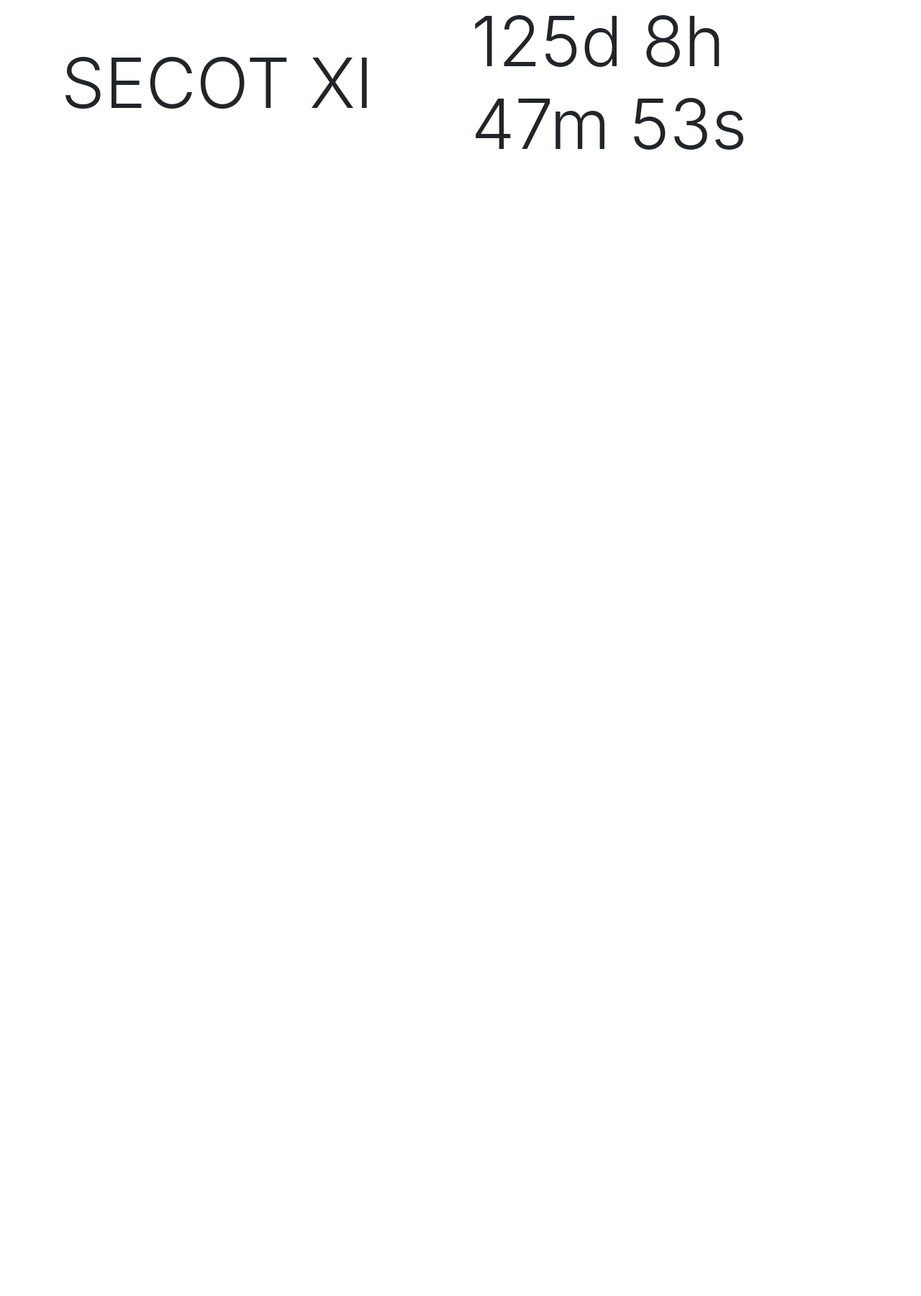
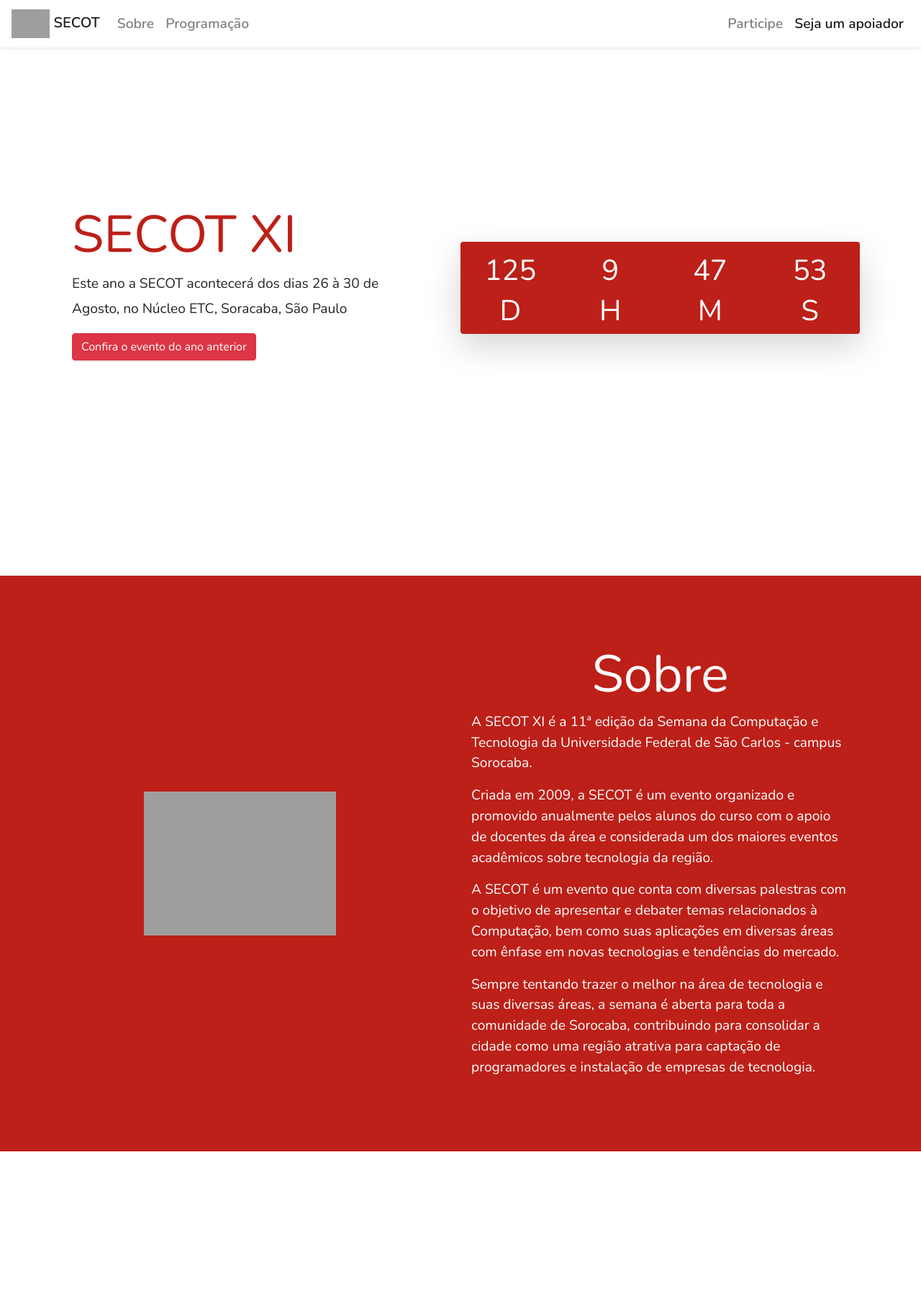
Before and after one commit to rabbit11/secot-landing-page, a PHP site: page / in a window 1280 px wide. Shown: the top 1801 px of the page at 72% size. Before the commit the page ends 208 px from the top, so only its background shows below. Run offline with PHP 8.4, Linux system fonts and the light colour scheme; some libraries are stand-ins or nearby versions; grey boxes are pictures that could not be loaded.

Commit message:
bringing changes from gitlab

```diff
--- /dev/null
+++ b/animation.js
@@ -0,0 +1,9 @@
+anime({
+    targets: '.line-drawing-demo .lines path',
+    strokeDashoffset: [anime.setDashoffset, 0],
+    easing: 'easeInOutSine',
+    duration: 1500,
+    delay: function (el, i) { return i * 250 },
+    direction: 'alternate',
+    loop: true
+});
--- a/index.html
+++ b/index.html
@@ -8,26 +8,179 @@
     <link href="https://fonts.googleapis.com/css?family=Nunito:400,600,700,900" rel="stylesheet">
     <!-- Bootstrap CSS -->
     <link rel="stylesheet" href="https://stackpath.bootstrapcdn.com/bootstrap/4.3.1/css/bootstrap.min.css" integrity="sha384-ggOyR0iXCbMQv3Xipma34MD+dH/1fQ784/j6cY/iJTQUOhcWr7x9JvoRxT2MZw1T" crossorigin="anonymous">
+    <link rel="stylesheet" href="https://use.fontawesome.com/releases/v5.8.1/css/all.css" integrity="sha384-50oBUHEmvpQ+1lW4y57PTFmhCaXp0ML5d60M1M7uH2+nqUivzIebhndOJK28anvf" crossorigin="anonymous">
+    <link rel="stylesheet" href="styles.css">
   </head>
-  <body>
+  <body data-spy="scroll" data-target="#mainNavbar">
+    <section class="top-bar">
+      <nav id="mainNavbar" class="navbar navbar-expand-lg navbar-light fixed-top shadow-sm">
+        <!-- <div class="container"> -->
+          <a class="navbar-brand" href="#"> <img src="https://secot.com.br/img/logo_round.png" alt=""> SECOT</a>
+          <button class="navbar-toggler" type="button" data-toggle="collapse" data-target="#navbarSupportedContent"
+          aria-controls="navbarSupportedContent" aria-expanded="false" aria-label="Toggle navigation">
+          <span class="navbar-toggler-icon"></span>
+          </button>
 
-    <section class="banner">
+          <div class="collapse navbar-collapse" id="navbarSupportedContent">
+            <ul class="navbar-nav mr-auto">
+              <li class="nav-item">
+                <a class="nav-link" href="#sobre">Sobre<span class="sr-only"></span></a>
+              </li>
+              <li class="nav-item">
+                <a class="nav-link" href="#programacao">Programação<span class="sr-only"></span></a>
+              </li>
+            </ul>
+            <ul class="navbar-nav">
+              <li class="nav-item">
+                <a class="nav-link" href="#participe">Participe</a>
+              </li>
+              <li class="nav-item">
+                <a class="nav-link" href="#apoiadores">Seja um apoiador</a>
+              </li>
+            </ul>
+          </div>
+
+        <!-- </div> -->
+      </nav>
+    </section>
+
+    <section id="banner" class="d-flex align-items-center">
       <div class="container">
+        <div class="d-flex flex-row align-items-center justify-content-center">
+          <div class="col-md-5">
+            <h1 class="display-3 title">SECOT XI</h1>
+            <p id="texto">Este ano a SECOT acontecerá dos dias 26 à 30 de Agosto, no Núcleo ETC, Soracaba, São Paulo<p>
+            <a class="btn btn-danger" href="https://secot.com.br/">Confira o evento do ano anterior</a>
+          </div>
+          <div class="col-lg-1"></div>
+          <div id="countDown" class="col-md-6 text-center title pt-3 shadow-lg rounded">
             <div class="row">
-          <div class="col-md-6 align-self-center">
-            <h1 class="display-1">SECOT XI</h1>
+              <div class="col-lg-3">
+                <h1 id="dias" class="display-5"></h1>
               </div>
-          <div class="col-md-6 align-self-center">
-            <h1 id="countDown" class="display-1"></h1>
+              <div class="col-lg-3">
+                <h1 class="display-5" id="horas"></h1>
+              </div>
+              <div class="col-lg-3">
+                <h1 class="display-5" id="minutos"></h1>
+              </div>
+              <div class="col-lg-3">
+                <h1 class="display-5" id="segundos"></h1>
+              </div>
+            </div>
+            <div class="row">
+              <div class="col-lg-3">
+                <h1 class="display-5">D</h1>
+              </div>
+              <div class="col-lg-3">
+                <h1 class="display-5">H</h1>
+              </div>
+              <div class="col-lg-3">
+                <h1 class="display-5">M</h1>
+              </div>
+              <div class="col-lg-3">
+                <h1 class="display-5">S</h1>
+              </div>
+            </div>
           </div>
         </div>
       </div>
     </section>
+
+    <section class="conteudo">
+      <section id="sobre" class="d-flex align-items-center">
+        <div class="container">
+          <div class="d-flex flex-row align-items-center justify-content-center">
+            <div class="col-lg-6 ">
+              <!-- <h1 class="display-3 text-center">espaço para imagem</h1> -->
+              <img src="https://secot.com.br/img/logo_round.png" alt="logo SECOT">
+            </div>
+            <div class="col-lg-6 ">
+              <h1 class="display-3 text-center mt-2">Sobre</h1>
+              <p>A SECOT XI é a 11ª edição da Semana da Computação e Tecnologia da Universidade Federal de São Carlos - campus
+                Sorocaba.</p>
+
+              <p>Criada em 2009, a SECOT é um evento organizado e promovido anualmente pelos alunos do curso com o apoio de docentes da
+                área e considerada um dos maiores eventos acadêmicos sobre tecnologia da região.</p>
+
+                <p>A SECOT é um evento que conta com diversas palestras com o objetivo de apresentar e debater temas relacionados à
+                  Computação, bem como suas aplicações em diversas áreas com ênfase em novas tecnologias e tendências do mercado.
+                </p>
+
+                <p>
+                  Sempre tentando trazer o melhor na área de tecnologia e suas diversas áreas, a semana é aberta para toda a comunidade de
+                  Sorocaba, contribuindo para consolidar a cidade como uma região atrativa para captação de programadores e instalação de
+                  empresas de tecnologia.</p>
+                  </div>
+                </div>
+              </div>
+            </section>
+
+            <section id="programacao" class="d-flex align-items-center">
+              <div class="container">
+                <div class="d-flex flex-row align-items-center justify-content-between">
+                  <div class="col-lg-6">
+                    <h1 class="display-4 text-center title"> < Programação /></h1>
+                    <p>A SECOT XI tem duração dos dias 26/08 - 30/08, onde todos os dias traremos diferentes
+                      palestras e mini cursos focados na área de tecnologia. O evento tem duração das 9h-18h
+                      incluindo coffee-break entre palestras. Além disso no último dia de evento acontece uma
+                      mini maratona de programação na UFSCar Sorocaba.</p>
+                      <p>Infelizmente ainda não possuímos uma lineup definida, por isso nos acompanhe nas redes
+                        sociais para não ficar por fora!
+                      </p>
+                      <a href="https://www.facebook.com/secot.ufscar/"><i class="fab fa-facebook text-center"></i></a>
+                    </div>
+                    <div class="col-lg-6 mx-auto text-center">
+                      <!-- <p>Espaço para imagem do evento</p> -->
+                      <!-- <img src="https://scontent.fsod3-1.fna.fbcdn.net/v/t31.0-8/18489878_1561324023910026_3863293913079333034_o.jpg?_nc_cat=104&_nc_ht=scontent.fsod3-1.fna&oh=426db539342aa8cfebdb36fd31df6500&oe=5D713B61" alt=""> -->
+                    </div>
+                  </div>
+                </div>
+              </section>
+
+              <section id="participe" class="d-flex align-items-center">
+                <div class="container">
+                  <div class="d-flex flex-row align-items-center justify-content-center">
+                    <div class="col-lg-6 align-self-center">
+                      <!-- <img src="https://scontent.fsod3-1.fna.fbcdn.net/v/t31.0-8/18489878_1561324023910026_3863293913079333034_o.jpg?_nc_cat=104&_nc_ht=scontent.fsod3-1.fna&oh=426db539342aa8cfebdb36fd31df6500&oe=5D713B61" alt=""> -->
+
+                      <p>Espaço para imagem do evento</p>
+                    </div>
+                    <div class="col-lg-6 align-self-center">
+                      <h1 class="display-4 text-center">
+                        Participe
+                      </h1>
+                      <p>A participação na SECOT XI é gratuita para todos!</p>
+                      <p>Não sendo necessária qualquer tipo de inscrição
+                      prévia! Junte-se a nós <p>
+                    </div>
+                  </div>
+                </div>
+              </section>
+
+              <section id="apoiadores" class="d-flex align-items-center">
+                <div class="container">
+                  <div class="d-flex flex-row align-items-center justify-content-center">
+                    <div class="col-lg-6 align-self-center">
+                      <h1 class="display-4 text-center title">Seja um apoiador</h1>
+                      <p>Deseja se tornar um apoiador do evento? Basta preencher o formulário e entraremos em
+                        contanto com você!
+                      </p>
+                    </div>
+                    <div class="col-lg-6 align-self-center">
+                      <p>espaço para o forms</p>
+                    </div>
+                  </div>
+                </div>
+              </section>
+            </section>
+            <div class="sigma-container"></div>
               <!-- Optional JavaScript -->
               <!-- jQuery first, then Popper.js, then Bootstrap JS -->
               <script src="https://code.jquery.com/jquery-3.3.1.slim.min.js" integrity="sha384-q8i/X+965DzO0rT7abK41JStQIAqVgRVzpbzo5smXKp4YfRvH+8abtTE1Pi6jizo" crossorigin="anonymous"></script>
               <script src="https://cdnjs.cloudflare.com/ajax/libs/popper.js/1.14.7/umd/popper.min.js" integrity="sha384-UO2eT0CpHqdSJQ6hJty5KVphtPhzWj9WO1clHTMGa3JDZwrnQq4sF86dIHNDz0W1" crossorigin="anonymous"></script>
               <script src="https://stackpath.bootstrapcdn.com/bootstrap/4.3.1/js/bootstrap.min.js" integrity="sha384-JjSmVgyd0p3pXB1rRibZUAYoIIy6OrQ6VrjIEaFf/nJGzIxFDsf4x0xIM+B07jRM" crossorigin="anonymous"></script>
               <script src="script.js"></script>
+              <script src="animation.js"></script>
             </body>
             </html>
--- a/styles.css
+++ b/styles.css
@@ -1,3 +1,93 @@
 body{
     font-family: 'Nunito', sans-serif;
 }
+
+#banner{
+    /* display: flex;
+    flex-flow: column;
+    height: 100%;
+    flex-grow: 1; */
+    vertical-align: middle;
+    line-height: 35px;
+    min-height: 100vh;
+    min-width: 100vw;
+}
+
+#banner #texto{
+    font-size: 1.2em;
+}
+
+.conteudo{
+    font-size: 1.2em;
+}
+
+#sobre{
+    margin-bottom: 200px;
+    background:#BC2018;
+    color:white;
+    min-height: 100vh;
+
+}
+
+#programacao{
+    margin-bottom: 200px;
+    min-height: 100vh;
+
+}
+
+#programacao a{
+    font-size: 100px;
+}
+
+#participe{
+    margin-bottom: 200px;
+    background: #BC2018;
+    color: white;
+    min-height: 100vh;
+}
+
+#participe img{
+    width: 100%;
+    height: 100%;
+}
+
+#apoiadores{
+    margin-bottom: 200px;
+    min-height: 100vh;
+
+}
+
+#mainNavbar{
+    font-size: 1.2em;
+    font-weight: 600;
+}
+
+#mainNavbar.scrolled{
+    background: #BC2018;
+    color: white;
+    transition: background 800ms;
+
+}
+
+#countDown{
+    color:white;
+    background: #BC2018;
+}
+
+.title{
+    color:#BC2018;
+}
+
+.navbar-brand img{
+    height: 40px;
+}
+
+.conteudo img{
+    margin-left: 100px;
+    height: 200px;
+}
+
+.fa-facebook{
+    color: #BC2018;
+    font-size: 2.0em;
+}
```
Also changed, not shown: script.js (+22 -4 lines), 18118446_1531896226852806_1067110598554893232_n.png (added), img/18118446_1531896226852806_1067110598554893232_n.png (added). Lines whose indentation alone changed are shown as unchanged.
